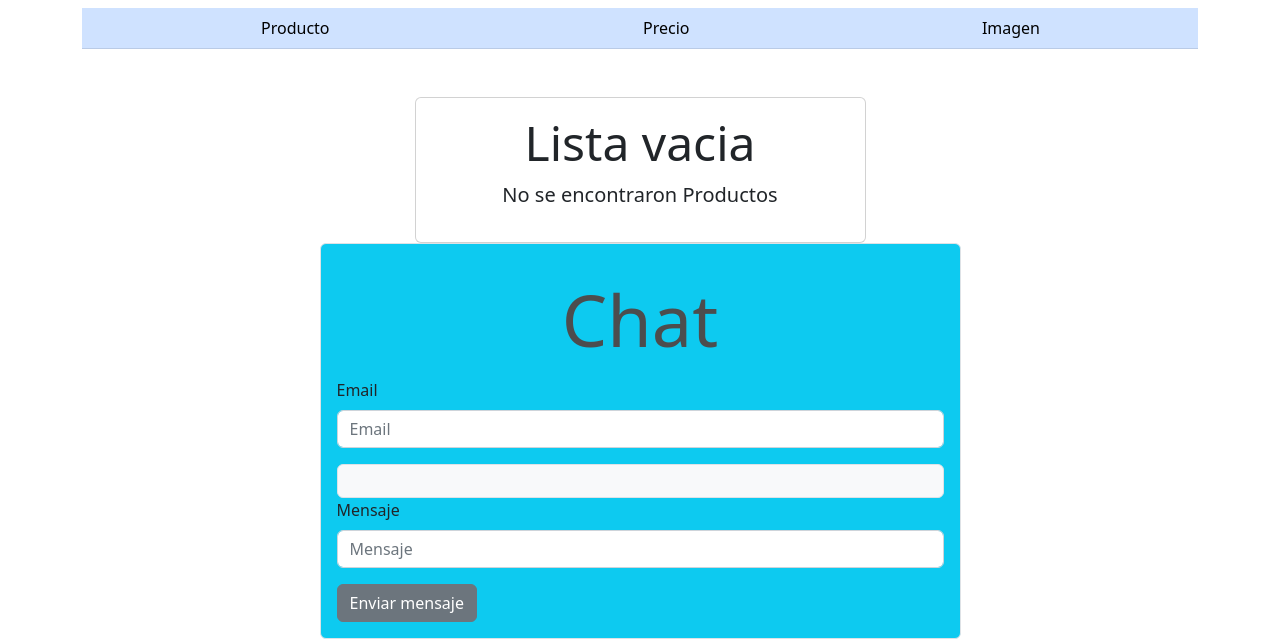
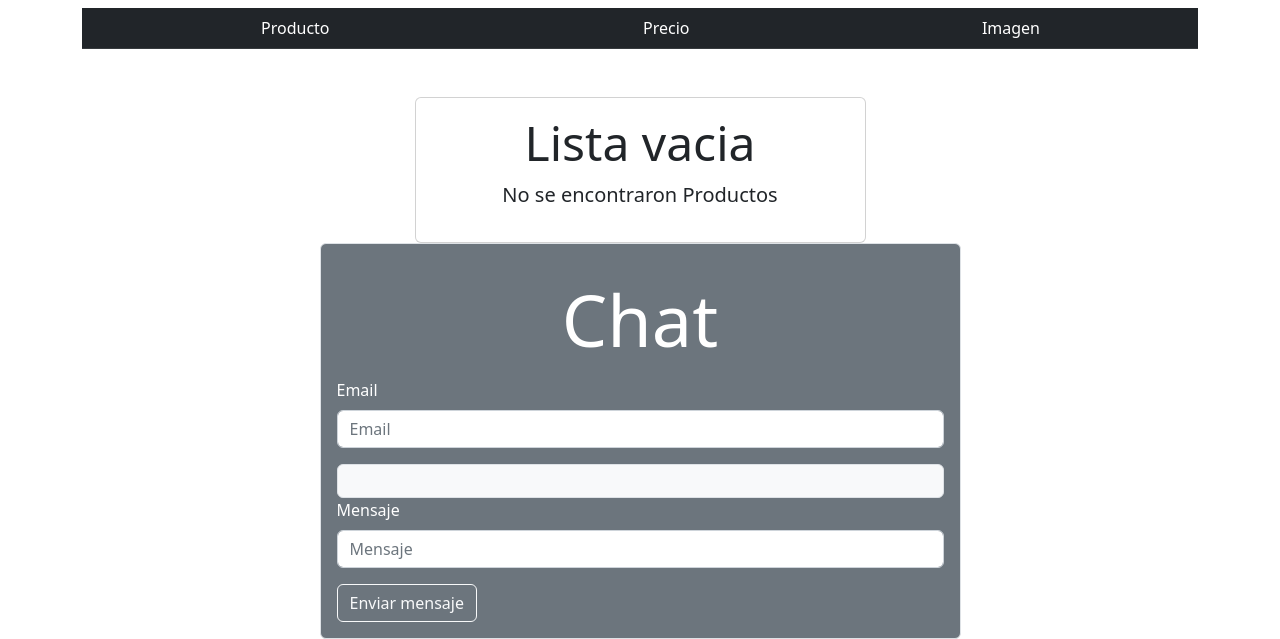
Before and after one commit to lucasmontanari/DESAFIO7, a website: page public/index.html in a window 1280 px wide. Shown: the part 602-1241 px from the top of the page. Drawn offline with nearby package versions, Linux system fonts and the light colour scheme; no server answers.

Commit message:
Add files via upload

```diff
--- a/public/index.html
+++ b/public/index.html
@@ -39,7 +39,7 @@
         </div>
         <h1 class="display-1 text-center textColor my-3">Lista de Productos</h1>
 
-        <table class="table table-primary table-hover align-middle" id="tabla">
+        <table class="table table-dark table-hover align-middle" id="tabla">
             <thead>
     		    <tr>
     		    	<td scope="col" class="text-center">Producto</td>
@@ -62,21 +62,21 @@
         </div>
         <div class="row justify-content-center align-items-center">
             <div class="col-md-7">
-                <div class="container-sm border rounded bg-info p-3">
+                <div class="container-sm border rounded bg-secondary p-3">
                     <h2 class="display-2 text-center textColorSecondary my-3">Chat</h2>
                     <form id="formMensajes">
                         <div class="mb-3">
-                            <label class="form-label">Email</label>
+                            <label class="form-label textColorSecondary">Email</label>
                             <input id="email" type="text" placeholder="Email" name="email" class="form-control" required>
                         </div>
                         <div class="container-sm border rounded bg-light p-3" id="chat">
 
                         </div>
                         <div class="mb-3">
-                            <label class="form-label">Mensaje</label>
+                            <label class="form-label textColorSecondary">Mensaje</label>
                             <input id="mensaje" type="text" placeholder="Mensaje" name="mensaje" class="form-control">
                         </div>
-                        <button type="submit" class="btn btn-secondary">Enviar mensaje</button>
+                        <button type="submit" class="btn btn-outline-light">Enviar mensaje</button>
                     </form>
                 </div>
             </div>
--- a/public/styles.css
+++ b/public/styles.css
@@ -14,7 +14,7 @@
 }
 
 .textColorSecondary {
-    color: rgb(76, 77, 78);
+    color: rgb(255, 255, 255);
 }
 
 .redirectBottom {
```
